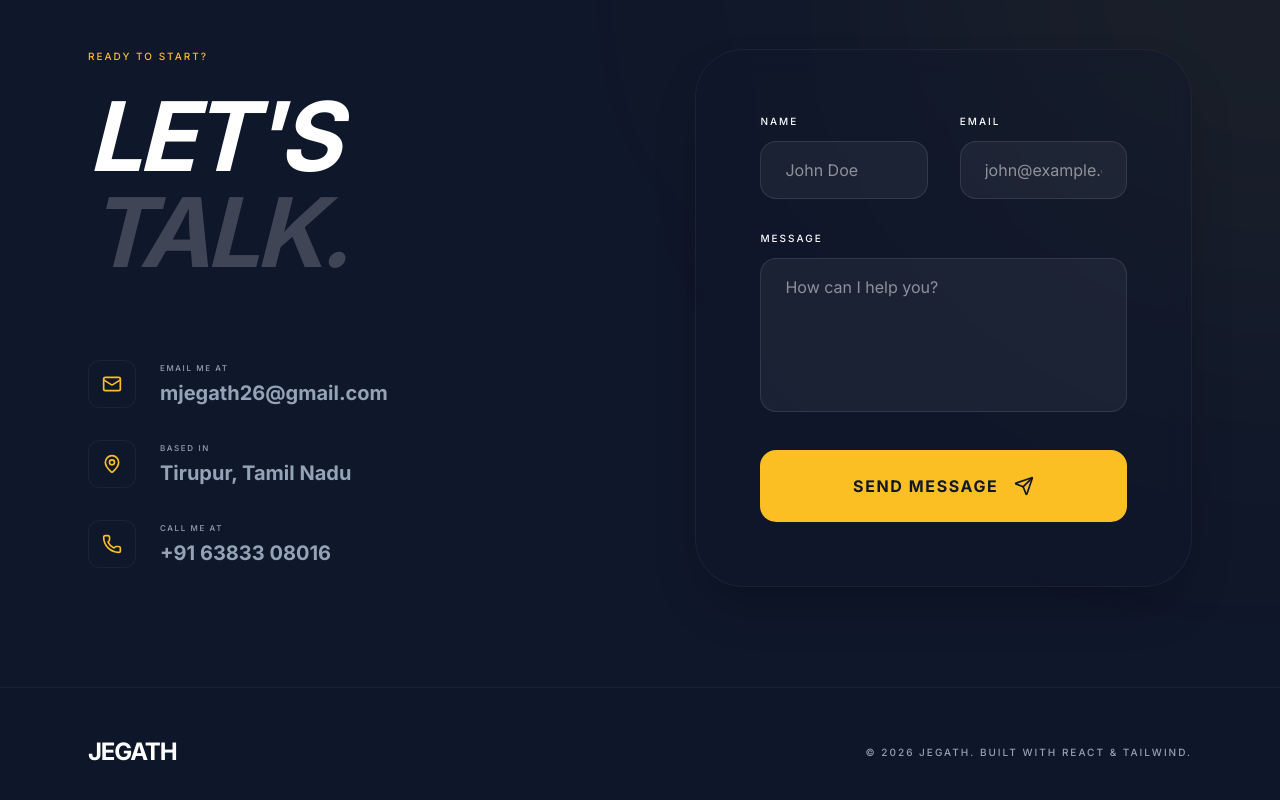
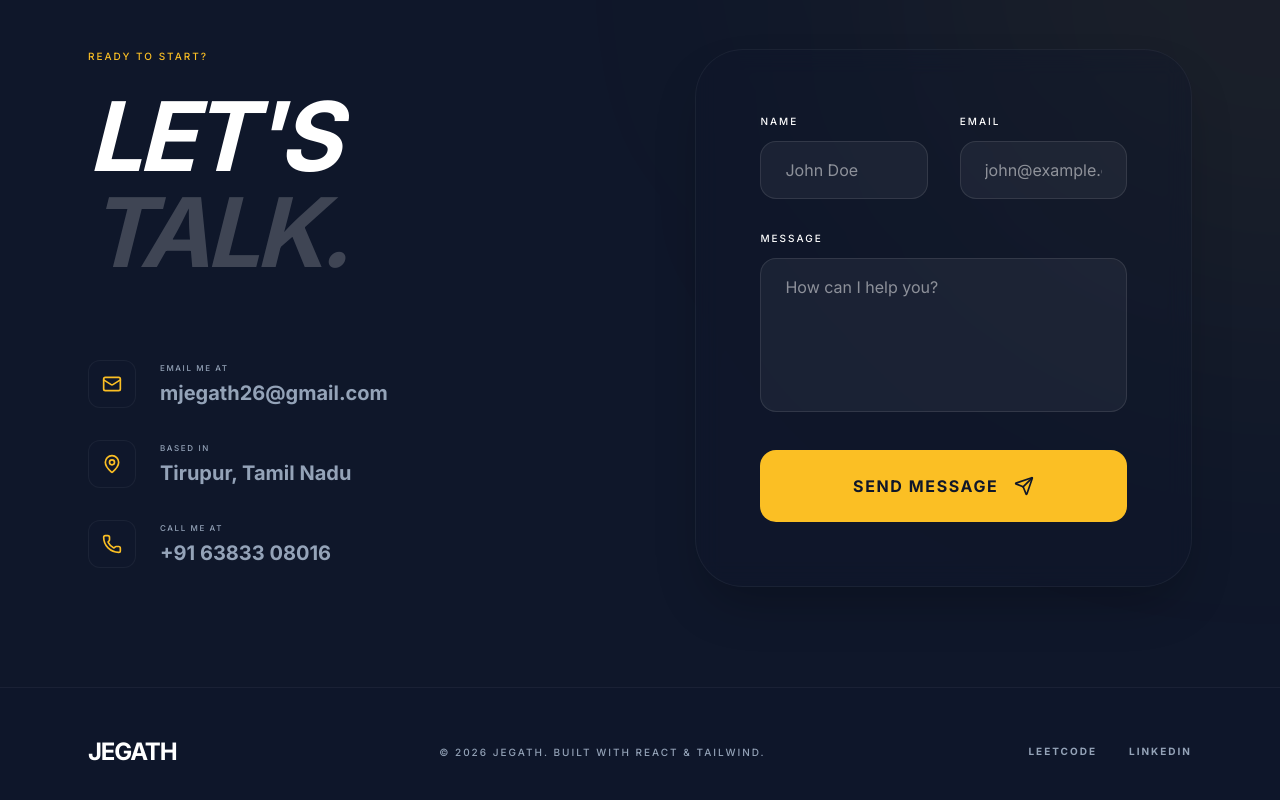
Before and after one commit to M-jegath/Portfolio, a React (Vite) app: page / in a window 1280 px wide. Shown: the part 3826-4626 px from the top of the page. Built offline with nearby package versions, Linux system fonts and the light colour scheme.

Commit message:
Restore social links as minimalist text in footer

```diff
--- a/src/layouts/MainLayout.jsx
+++ b/src/layouts/MainLayout.jsx
@@ -15,7 +15,27 @@ const MainLayout = ({ children }) => {
                     <div className="flex items-center gap-2">
                         <span className="font-heading font-extrabold text-2xl tracking-tighter text-white">JEGATH</span>
                     </div>
+
                     <p className="label">&copy; 2026 JEGATH. Built with React & Tailwind.</p>
+
+                    <div className="flex gap-8">
+                        <a
+                            href="https://leetcode.com/u/JEGATH-M/"
+                            target="_blank"
+                            rel="noreferrer"
+                            className="label text-xs tracking-[0.2em] font-bold text-muted-gray hover:text-accent-mustard transition-colors duration-300 uppercase"
+                        >
+                            Leetcode
+                        </a>
+                        <a
+                            href="https://www.linkedin.com/in/jegath28"
+                            target="_blank"
+                            rel="noreferrer"
+                            className="label text-xs tracking-[0.2em] font-bold text-muted-gray hover:text-accent-mustard transition-colors duration-300 uppercase"
+                        >
+                            Linkedin
+                        </a>
+                    </div>
                 </div>
             </footer>
         </div>
```
